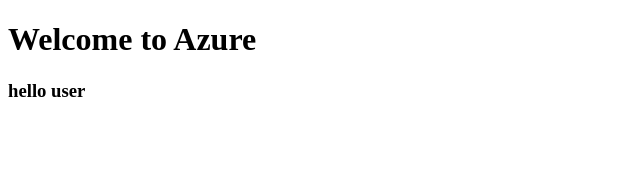
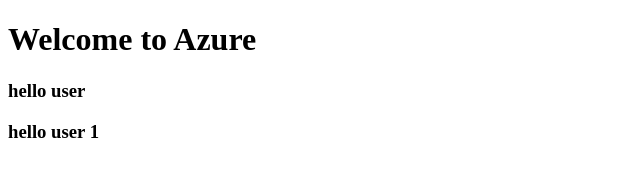
Before and after one commit to ManoharB2/Azure, a plain HTML site: page index.html in a window 1280 px wide. Shown: the whole page, without its empty margins (0-640 px from the left). Drawn offline with Linux system fonts and the light colour scheme.

Commit message:
new commit

```diff
--- a/index.html
+++ b/index.html
@@ -10,5 +10,7 @@
     <h1>Welcome to Azure</h1>
 
     <h3>hello user</h3>
+
+    <h3>hello user 1</h3>
 </body>
 </html>
```
